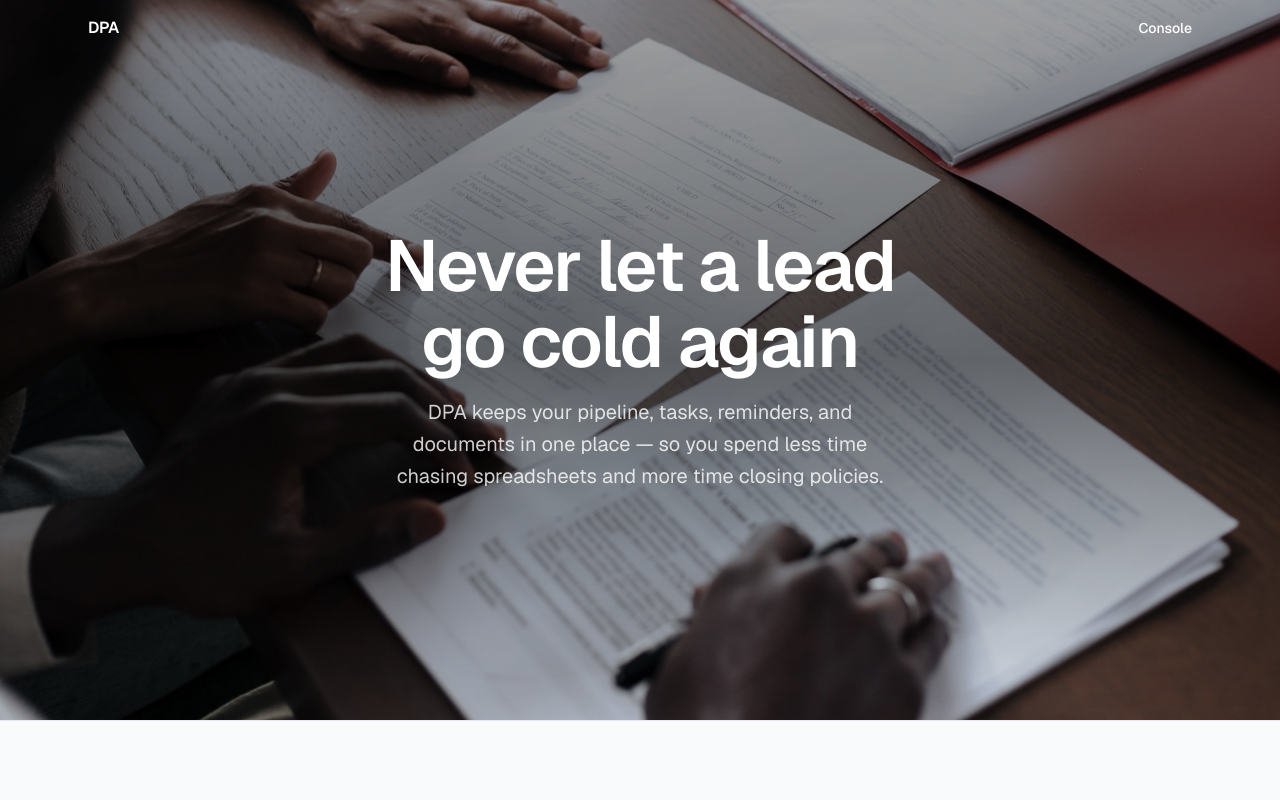
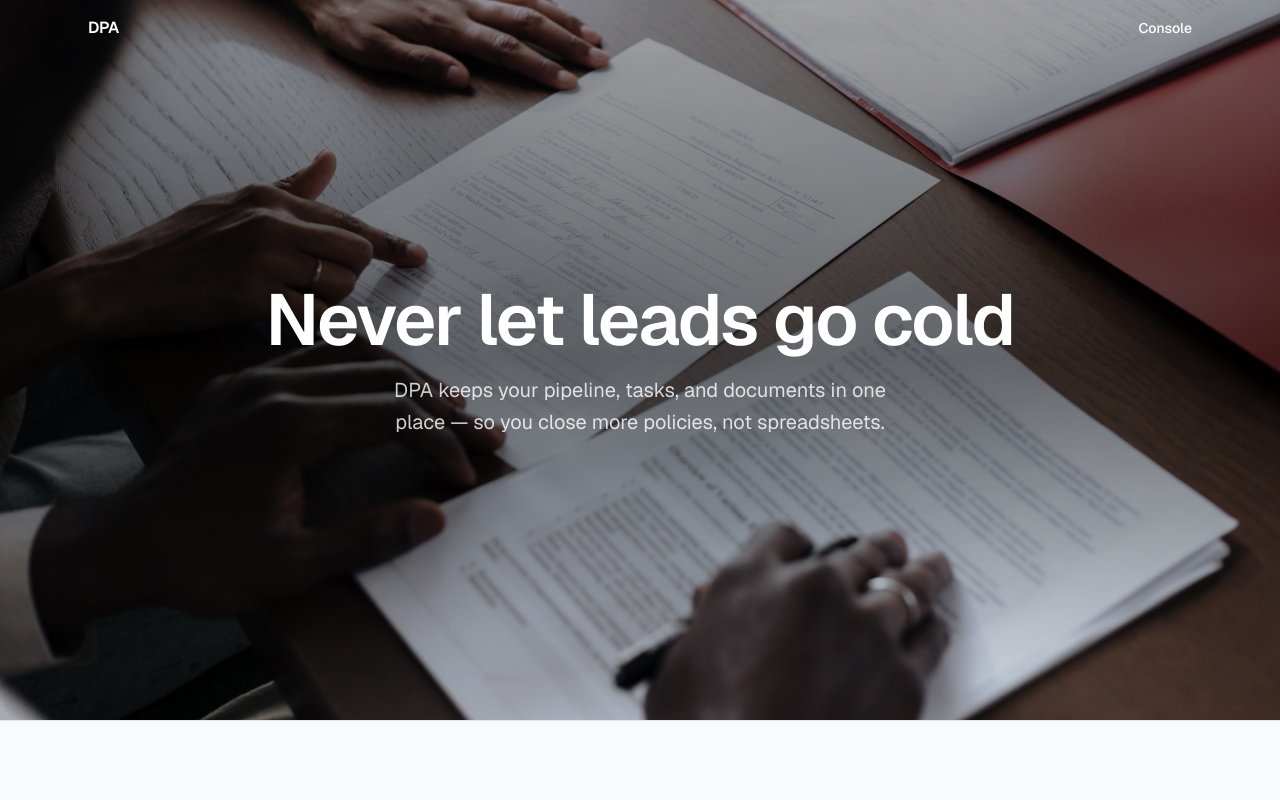
Before and after one commit to DPA-Tricore/public-website, a Next.js app: page / in a window 1280 px wide. Shown: the top 800 px of the page. Built offline with nearby package versions, Linux system fonts and the light colour scheme.

Commit message:
content: shorten hero headline and subhead

```diff
--- a/components/Hero.tsx
+++ b/components/Hero.tsx
@@ -16,13 +16,12 @@ export default function Hero() {
 
       <div className="relative">
         <h1 className="mx-auto max-w-4xl text-balance text-6xl font-semibold leading-[1.05] tracking-tight text-white sm:text-7xl">
-          Never let a lead go cold again
+          Never let leads go cold
         </h1>
 
         <p className="mx-auto mt-4 max-w-xl text-balance text-xl leading-8 text-white/80">
-          DPA keeps your pipeline, tasks, reminders, and documents in one place —
-          so you spend less time chasing spreadsheets and more time closing
-          policies.
+          DPA keeps your pipeline, tasks, and documents in one place — so you
+          close more policies, not spreadsheets.
         </p>
       </div>
     </section>
```
